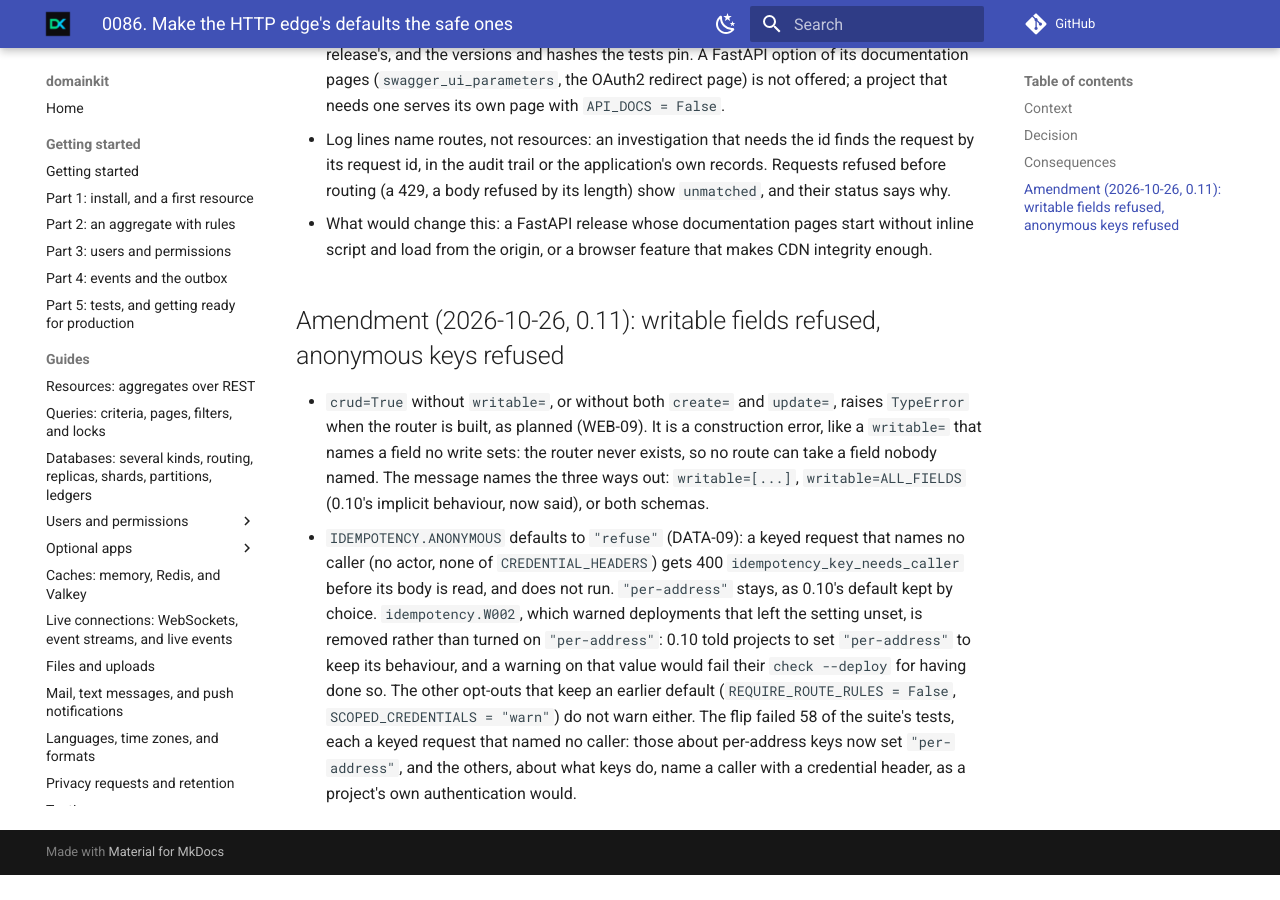
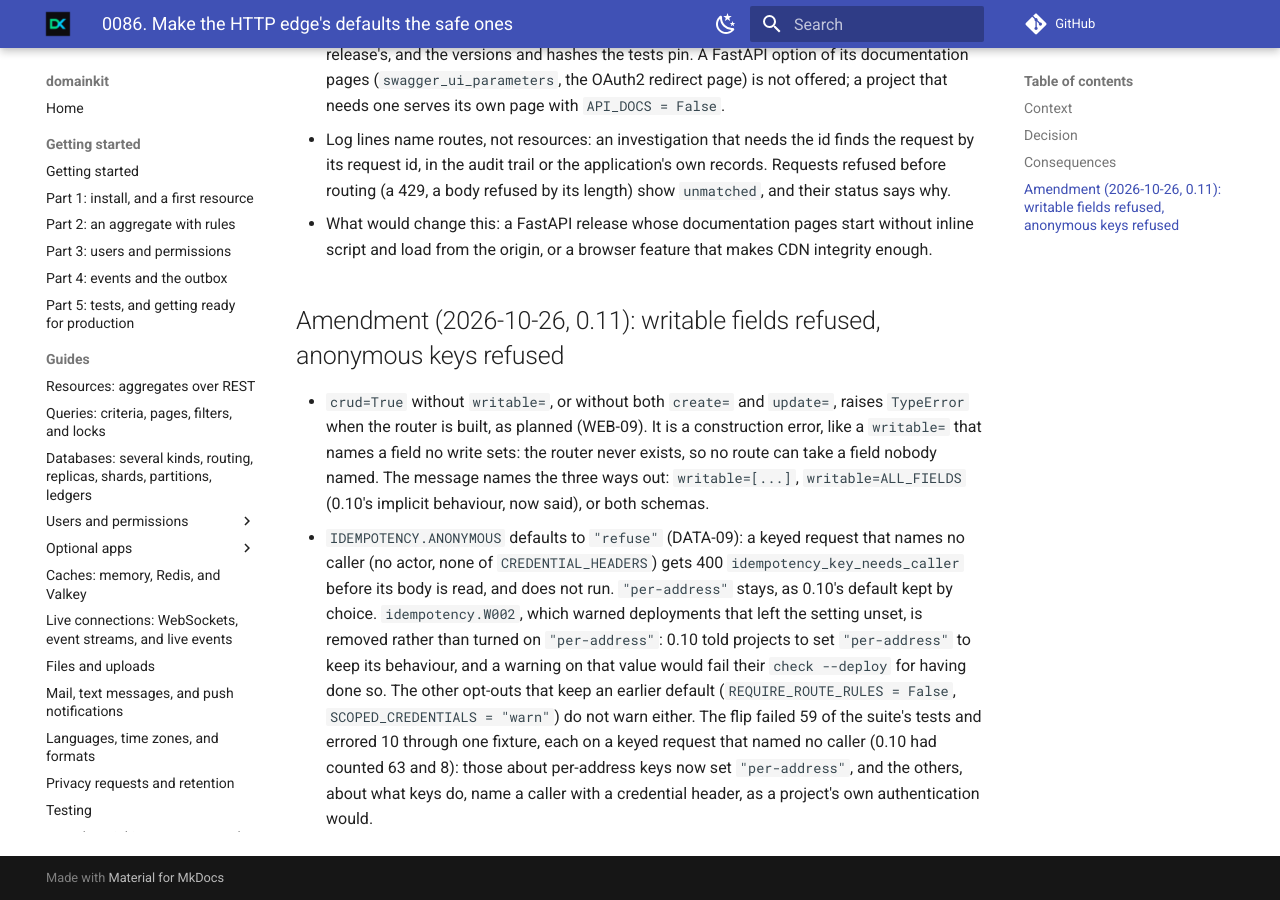
Before and after one commit to karimmattar/domainkit, an MkDocs documentation site: the page built from docs/adr/0086-secure-defaults-at-the-http-edge.md, in a window 1280 px wide and 900 px high, scrolled down 1908 px. Built offline with MkDocs 1.6.1 and Material for MkDocs 9.7.7, drawn with Linux system fonts in a browser that asks for light colours; comment, search, counter and statistics services are not loaded; before the commit the page ends 2783 px from its top, so only the background shows below that.

Commit message:
Count the flip's failures in ADR 0086, and say logins send no key
The full suite found two more tests the anonymous-key refusal reached, so
the amendment gives the final count, 59 failures and 10 errors through
one fixture, beside 0.10's 63 and 8. The upgrade note says that a login
or a sign-up, which has no caller yet, sends no Idempotency-Key.

Co-Authored-By: Claude Opus 5.5 <noreply@anthropic.com>
Claude-Session: https://claude.ai/code/session_01B3gxw7fsK9yiRqDKQfiEXE

```diff
--- a/docs/adr/0086-secure-defaults-at-the-http-edge.md
+++ b/docs/adr/0086-secure-defaults-at-the-http-edge.md
@@ -104,7 +104,8 @@ from the scope when asked.
   that value would fail their `check --deploy` for having done so. The
   other opt-outs that keep an earlier default (`REQUIRE_ROUTE_RULES =
   False`, `SCOPED_CREDENTIALS = "warn"`) do not warn either. The flip
-  failed 58 of the suite's tests, each a keyed request that named no
-  caller: those about per-address keys now set `"per-address"`, and the
-  others, about what keys do, name a caller with a credential header, as
-  a project's own authentication would.
+  failed 59 of the suite's tests and errored 10 through one fixture, each
+  on a keyed request that named no caller (0.10 had counted 63 and 8):
+  those about per-address keys now set `"per-address"`, and the others,
+  about what keys do, name a caller with a credential header, as a
+  project's own authentication would.
```
Also changed, not shown: docs/upgrading.md (+2 -1 lines).
